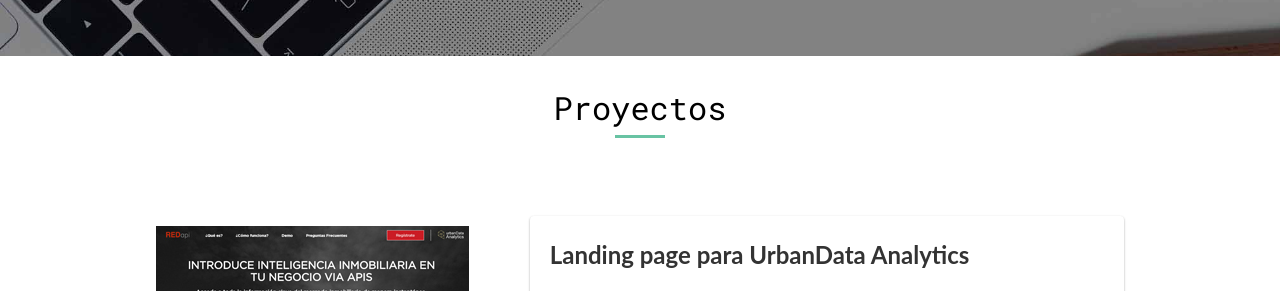
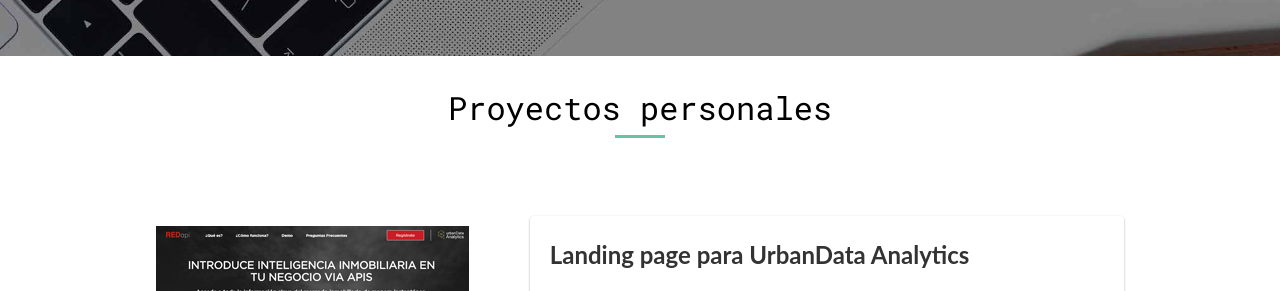
Before and after one commit to mvirginia53/mvirginia53.github.io, a website: page index.html in a window 1280 px wide. Shown: the part 1787-2078 px from the top of the page. Drawn offline with nearby package versions, Linux system fonts and the light colour scheme; files whose address does not match are found by name; a web font is replaced by a local one.

Commit message:
Update Title

```diff
--- a/index.html
+++ b/index.html
@@ -116,7 +116,7 @@
 
   <section>
     <div id="projects">
-      <h2 class="heading">Proyectos</h2>
+      <h2 class="heading">Proyectos personales</h2>
       <div class="projects__item">
         <div class="column__left">
           <div>
```
